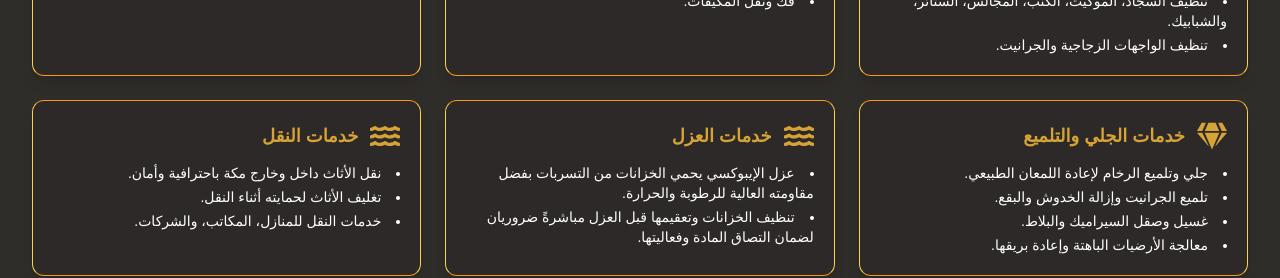
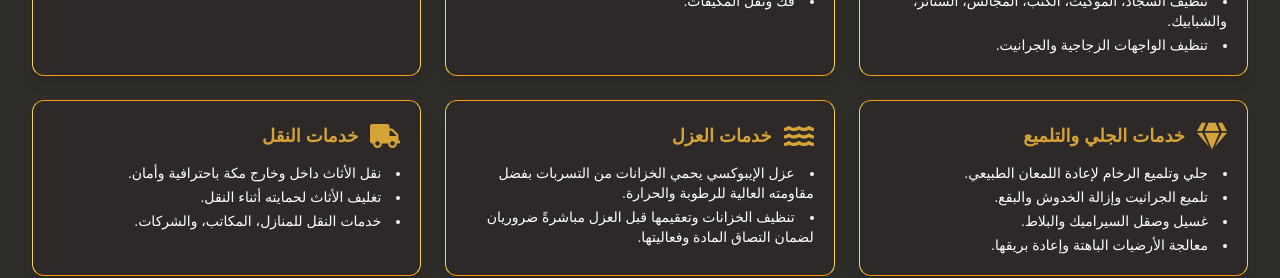
Before and after one commit to yo955/fine-clean, a Next.js app: page / in a window 1280 px wide. Shown: the part 1420-1698 px from the top of the page. Built offline with nearby package versions, Linux system fonts and the light colour scheme.

Commit message:
edit service icon

```diff
--- a/src/app/_components/ServicesSection/ServicesSection.tsx
+++ b/src/app/_components/ServicesSection/ServicesSection.tsx
@@ -1,6 +1,6 @@
 "use client";
 import React from "react";
-import { FaBroom, FaSnowflake, FaBug, FaWater, FaGem } from "react-icons/fa";
+import { FaBroom, FaSnowflake, FaBug, FaWater, FaGem, FaTruck } from "react-icons/fa";
 import { motion } from "framer-motion";
 
 const services = [
@@ -50,7 +50,7 @@ const services = [
         ]
     },
     {
-        icon: <FaWater className="text-orange text-3xl" />,
+        icon: <FaTruck  className="text-orange text-3xl" />,
         title: "خدمات النقل",
         items: [
             "نقل الأثاث داخل وخارج مكة باحترافية وأمان.",
```
